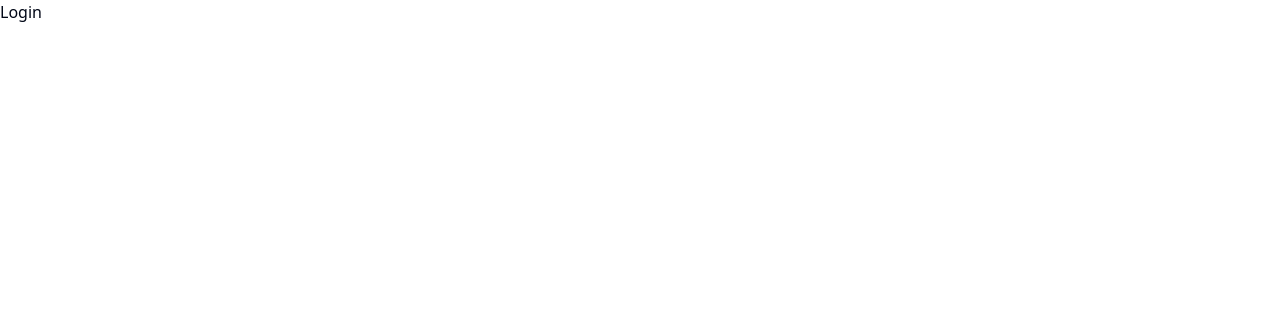
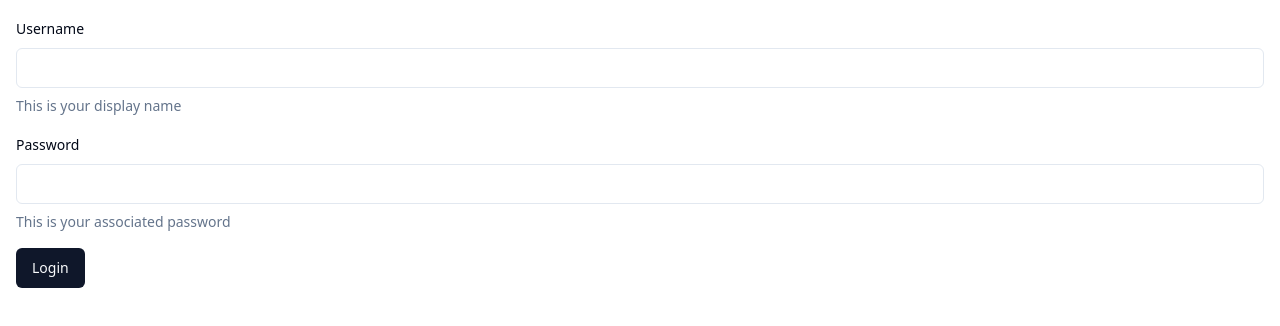
Before and after one commit to MarshPeter/poke_dnd_fe, a React (Vite) app: page / in a window 1280 px wide. Shown: the top 326 px of the page. Built offline with nearby package versions, Linux system fonts and the light colour scheme.

Commit message:
login page complete

```diff
--- a/package.json
+++ b/package.json
@@ -10,15 +10,19 @@
     "preview": "vite preview"
   },
   "dependencies": {
+    "@hookform/resolvers": "^3.6.0",
+    "@radix-ui/react-label": "^2.1.0",
     "@radix-ui/react-slot": "^1.1.0",
     "class-variance-authority": "^0.7.0",
     "clsx": "^2.1.1",
     "lucide-react": "^0.395.0",
     "react": "^18.2.0",
     "react-dom": "^18.2.0",
+    "react-hook-form": "^7.52.0",
     "react-router-dom": "^6.23.1",
     "tailwind-merge": "^2.3.0",
-    "tailwindcss-animate": "^1.0.7"
+    "tailwindcss-animate": "^1.0.7",
+    "zod": "^3.23.8"
   },
   "devDependencies": {
     "@types/node": "^20.14.6",
--- a/src/Login.tsx
+++ b/src/Login.tsx
@@ -1,3 +1,91 @@
+import { zodResolver } from "@hookform/resolvers/zod";
+import { useForm } from "react-hook-form";
+import { z } from "zod";
+import {
+    Form,
+    FormControl,
+    FormDescription,
+    FormField,
+    FormItem,
+    FormLabel,
+    FormMessage,
+} from "./components/ui/form";
+import { Input } from "./components/ui/input";
+import { Button } from "./components/ui/button";
+
+const loginSchema = z.object({
+    username: z
+        .string()
+        .min(8, {
+            message: "Username must be at least 8 characters",
+        })
+        .max(40, {
+            message: "Username cannot be more than 40 characters",
+        }),
+    password: z
+        .string()
+        .min(8, {
+            message: "Password must be at least 8 characters",
+        })
+        .max(40, {
+            message: "Password cannot be more than 8 characters",
+        }),
+});
+
 export default function Login() {
-    return <div>Login</div>;
+    const form = useForm<z.infer<typeof loginSchema>>({
+        resolver: zodResolver(loginSchema),
+        defaultValues: {
+            username: "",
+            password: "",
+        },
+    });
+
+    function onSubmit(values: z.infer<typeof loginSchema>) {
+        console.log(values);
+    }
+    return (
+        <main className="p-4">
+            <Form {...form}>
+                <form
+                    onSubmit={form.handleSubmit(onSubmit)}
+                    className="space-y-4"
+                >
+                    <FormField
+                        control={form.control}
+                        name="username"
+                        render={({ field }) => (
+                            <FormItem>
+                                <FormLabel>Username</FormLabel>
+                                <FormControl>
+                                    <Input {...field}></Input>
+                                </FormControl>
+                                <FormDescription>
+                                    This is your display name
+                                </FormDescription>
+                                <FormMessage></FormMessage>
+                            </FormItem>
+                        )}
+                    ></FormField>
+                    <FormField
+                        control={form.control}
+                        name="password"
+                        render={({ field }) => (
+                            <FormItem>
+                                <FormLabel>Password</FormLabel>
+                                <FormControl>
+                                    <Input {...field}></Input>
+                                </FormControl>
+                                <FormDescription>
+                                    This is your associated password
+                                </FormDescription>
+                                <FormMessage></FormMessage>
+                            </FormItem>
+                        )}
+                    ></FormField>
+                    <Button>Login</Button>
+                </form>
+            </Form>
+        </main>
+    );
 }
--- /dev/null
+++ b/src/components/ui/form.tsx
@@ -0,0 +1,176 @@
+import * as React from "react"
+import * as LabelPrimitive from "@radix-ui/react-label"
+import { Slot } from "@radix-ui/react-slot"
+import {
+  Controller,
+  ControllerProps,
+  FieldPath,
+  FieldValues,
+  FormProvider,
+  useFormContext,
+} from "react-hook-form"
+
+import { cn } from "@/lib/utils"
+import { Label } from "@/components/ui/label"
+
+const Form = FormProvider
+
+type FormFieldContextValue<
+  TFieldValues extends FieldValues = FieldValues,
+  TName extends FieldPath<TFieldValues> = FieldPath<TFieldValues>
+> = {
+  name: TName
+}
+
+const FormFieldContext = React.createContext<FormFieldContextValue>(
+  {} as FormFieldContextValue
+)
+
+const FormField = <
+  TFieldValues extends FieldValues = FieldValues,
+  TName extends FieldPath<TFieldValues> = FieldPath<TFieldValues>
+>({
+  ...props
+}: ControllerProps<TFieldValues, TName>) => {
+  return (
+    <FormFieldContext.Provider value={{ name: props.name }}>
+      <Controller {...props} />
+    </FormFieldContext.Provider>
+  )
+}
+
+const useFormField = () => {
+  const fieldContext = React.useContext(FormFieldContext)
+  const itemContext = React.useContext(FormItemContext)
+  const { getFieldState, formState } = useFormContext()
+
+  const fieldState = getFieldState(fieldContext.name, formState)
+
+  if (!fieldContext) {
+    throw new Error("useFormField should be used within <FormField>")
+  }
+
+  const { id } = itemContext
+
+  return {
+    id,
+    name: fieldContext.name,
+    formItemId: `${id}-form-item`,
+    formDescriptionId: `${id}-form-item-description`,
+    formMessageId: `${id}-form-item-message`,
+    ...fieldState,
+  }
+}
+
+type FormItemContextValue = {
+  id: string
+}
+
+const FormItemContext = React.createContext<FormItemContextValue>(
+  {} as FormItemContextValue
+)
+
+const FormItem = React.forwardRef<
+  HTMLDivElement,
+  React.HTMLAttributes<HTMLDivElement>
+>(({ className, ...props }, ref) => {
+  const id = React.useId()
+
+  return (
+    <FormItemContext.Provider value={{ id }}>
+      <div ref={ref} className={cn("space-y-2", className)} {...props} />
+    </FormItemContext.Provider>
+  )
+})
+FormItem.displayName = "FormItem"
+
+const FormLabel = React.forwardRef<
+  React.ElementRef<typeof LabelPrimitive.Root>,
+  React.ComponentPropsWithoutRef<typeof LabelPrimitive.Root>
+>(({ className, ...props }, ref) => {
+  const { error, formItemId } = useFormField()
+
+  return (
+    <Label
+      ref={ref}
+      className={cn(error && "text-destructive", className)}
+      htmlFor={formItemId}
+      {...props}
+    />
+  )
+})
+FormLabel.displayName = "FormLabel"
+
+const FormControl = React.forwardRef<
+  React.ElementRef<typeof Slot>,
+  React.ComponentPropsWithoutRef<typeof Slot>
+>(({ ...props }, ref) => {
+  const { error, formItemId, formDescriptionId, formMessageId } = useFormField()
+
+  return (
+    <Slot
+      ref={ref}
+      id={formItemId}
+      aria-describedby={
+        !error
+          ? `${formDescriptionId}`
+          : `${formDescriptionId} ${formMessageId}`
+      }
+      aria-invalid={!!error}
+      {...props}
+    />
+  )
+})
+FormControl.displayName = "FormControl"
+
+const FormDescription = React.forwardRef<
+  HTMLParagraphElement,
+  React.HTMLAttributes<HTMLParagraphElement>
+>(({ className, ...props }, ref) => {
+  const { formDescriptionId } = useFormField()
+
+  return (
+    <p
+      ref={ref}
+      id={formDescriptionId}
+      className={cn("text-sm text-muted-foreground", className)}
+      {...props}
+    />
+  )
+})
+FormDescription.displayName = "FormDescription"
+
+const FormMessage = React.forwardRef<
+  HTMLParagraphElement,
+  React.HTMLAttributes<HTMLParagraphElement>
+>(({ className, children, ...props }, ref) => {
+  const { error, formMessageId } = useFormField()
+  const body = error ? String(error?.message) : children
+
+  if (!body) {
+    return null
+  }
+
+  return (
+    <p
+      ref={ref}
+      id={formMessageId}
+      className={cn("text-sm font-medium text-destructive", className)}
+      {...props}
+    >
+      {body}
+    </p>
+  )
+})
+FormMessage.displayName = "FormMessage"
+
+export {
+  useFormField,
+  Form,
+  FormItem,
+  FormLabel,
+  FormControl,
+  FormDescription,
+  FormMessage,
+  FormField,
+}
--- /dev/null
+++ b/src/components/ui/input.tsx
@@ -0,0 +1,25 @@
+import * as React from "react"
+
+import { cn } from "@/lib/utils"
+
+export interface InputProps
+  extends React.InputHTMLAttributes<HTMLInputElement> {}
+
+const Input = React.forwardRef<HTMLInputElement, InputProps>(
+  ({ className, type, ...props }, ref) => {
+    return (
+      <input
+        type={type}
+        className={cn(
+          "flex h-10 w-full rounded-md border border-input bg-background px-3 py-2 text-sm ring-offset-background file:border-0 file:bg-transparent file:text-sm file:font-medium placeholder:text-muted-foreground focus-visible:outline-none focus-visible:ring-2 focus-visible:ring-ring focus-visible:ring-offset-2 disabled:cursor-not-allowed disabled:opacity-50",
+          className
+        )}
+        ref={ref}
+        {...props}
+      />
+    )
+  }
+)
+Input.displayName = "Input"
+
+export { Input }
--- /dev/null
+++ b/src/components/ui/label.tsx
@@ -0,0 +1,24 @@
+import * as React from "react"
+import * as LabelPrimitive from "@radix-ui/react-label"
+import { cva, type VariantProps } from "class-variance-authority"
+
+import { cn } from "@/lib/utils"
+
+const labelVariants = cva(
+  "text-sm font-medium leading-none peer-disabled:cursor-not-allowed peer-disabled:opacity-70"
+)
+
+const Label = React.forwardRef<
+  React.ElementRef<typeof LabelPrimitive.Root>,
+  React.ComponentPropsWithoutRef<typeof LabelPrimitive.Root> &
+    VariantProps<typeof labelVariants>
+>(({ className, ...props }, ref) => (
+  <LabelPrimitive.Root
+    ref={ref}
+    className={cn(labelVariants(), className)}
+    {...props}
+  />
+))
+Label.displayName = LabelPrimitive.Root.displayName
+
+export { Label }
```
Also changed, not shown: 1 other file (tests, documents, lock files or other folders).
